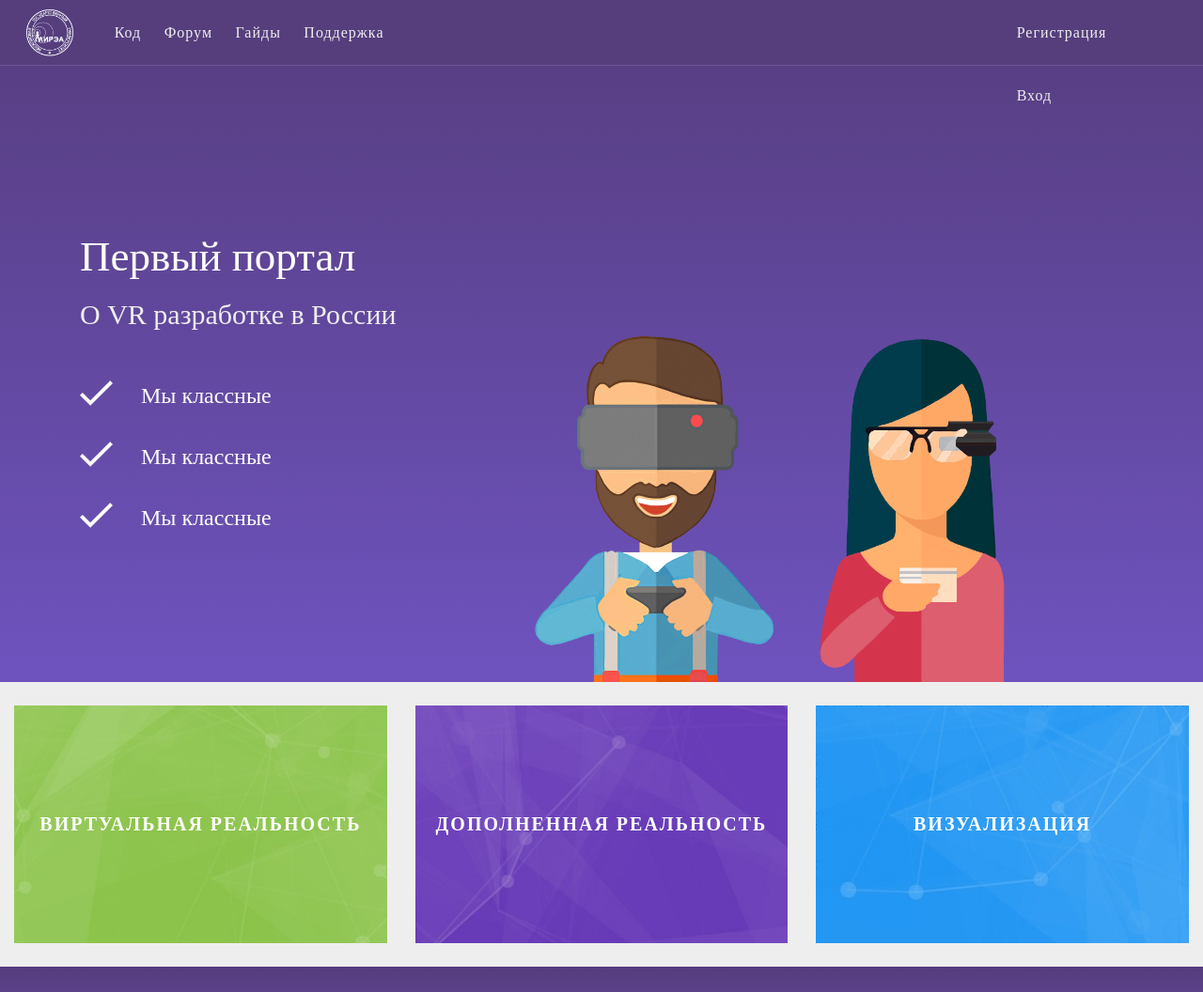
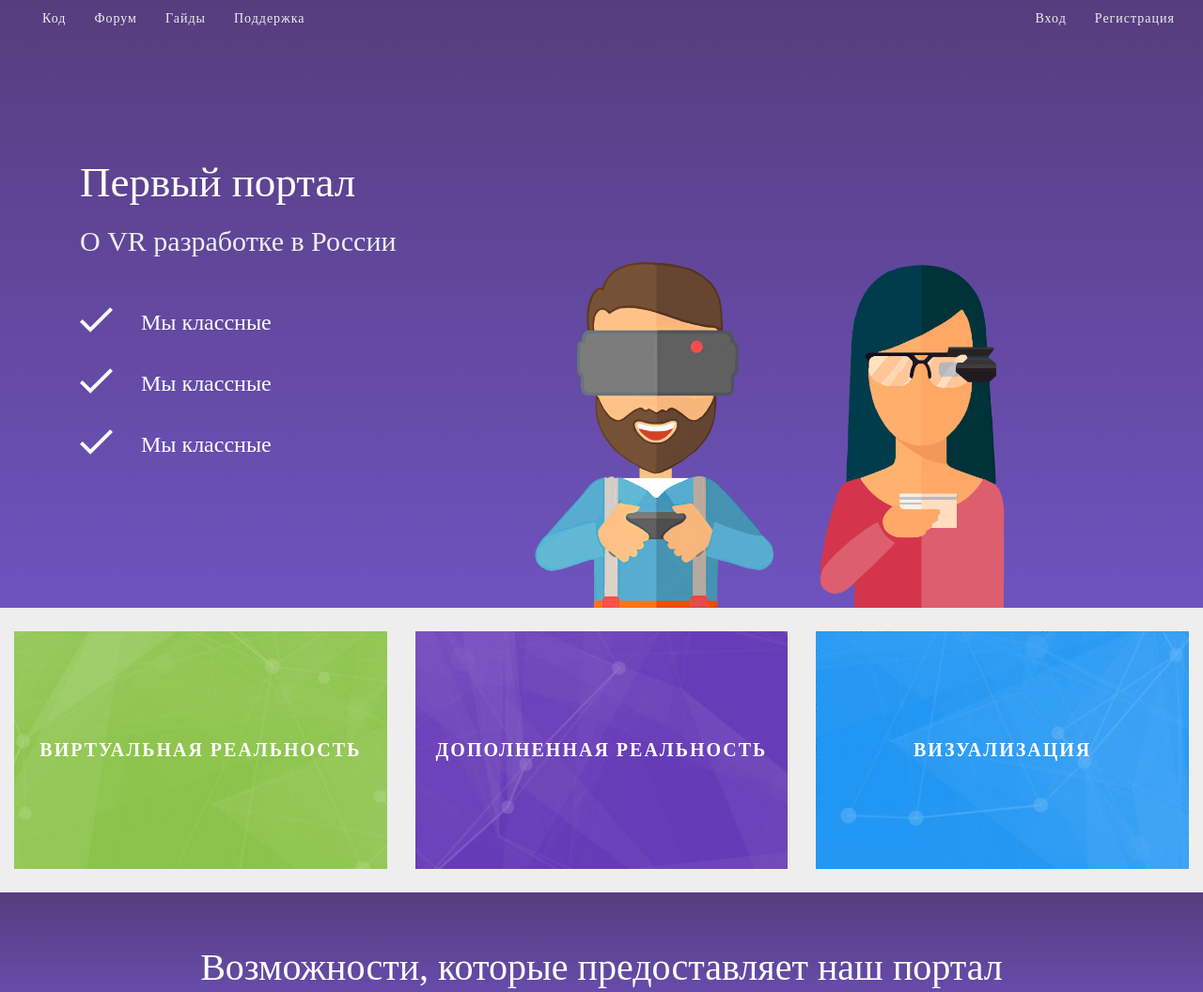
Before and after one commit to SlepoRus/MIREAVR, a website: page source/index.html in a window 1280 px wide. Shown: the top 1056 px of the page at 94% size. Drawn offline with nearby package versions, Linux system fonts and the light colour scheme; a web font is replaced by a local one.

Commit message:
new menu

```diff
--- a/source/index.html
+++ b/source/index.html
@@ -3,55 +3,42 @@
 <head>
 
 	<title>Document</title>
+
 	<link rel="stylesheet" href="node_modules/bootstrap/dist/css/bootstrap.css">
 	<link rel="stylesheet" type="text/css" href="style.css"/>
-	<script src="node_modules/jquery/dist/jquery.min.js"></script>
-	<script src="/script.js"></script>
+	<script type="text/javascript" src="https://ajax.googleapis.com/ajax/libs/jquery/1.11.0/jquery.min.js"></script>
+
+	<script src="node_modules/bootstrap/dist/js/bootstrap.min.js"></script>
+
 	<meta charset="UTF-8" name="viewport" content="width=device-width, initial-scale=1.0">
 </head>
 <body>
 	<header class="land">
-
-		<div class="row">
-		<div class="top-bar clearfix">
-		<div class="col-md-1">
-			<div class="logo">
-			 <a href="./index.html">
-			 	<img src="img/logo_mirea.png" class="img-responsive">
-			 </a>
-			</div>
+		<div class = "container-fluid">
+		<div class = "navbar-header">
+			<button type="button" class="navbar-toggle" data-toggle="collapse" data-target="#myNavbar">
+        <span class="icon-bar"></span>
+        <span class="icon-bar"></span>
+        <span class="icon-bar"></span>
+      </button>
 		</div>
-		<div class="col-md-4">
-			<div class="menu">
-				<ul>
-					<li><a href="#">Код</a></li>
-					<li><a href="./forum.html">Форум</a></li>
-					<li><a href="#">Гайды</a></li>
-					<li><a href="#">Поддержка</a></li>
-				</ul>
-			</div>
+		<div class="collapse navbar-collapse" id="myNavbar">
+			<ul class = "nav navbar-nav">
+				<li><a href="#">Код</a></li>
+				<li><a href="#">Форум</a></li>
+				<li><a href="#">Гайды</a></li>
+				<li><a href="#">Поддержка</a></li>
+			</ul>
+			<ul class = "nav navbar-nav navbar-right">
+				<li><a href="#">Вход</a></li>
+				<li><a href="#">Регистрация</a></li>
+			</ul>
 		</div>
-		<div class="col-md-3 col-md-offset-2">
-		</div>
-		<div class="col-md-2">
-			<div class="account">
-				<ul>
-					<li>Регистрация</li>
-					<li>Вход</li>
-				</ul>
-			</div>
 		</div>
 
-		</div>
 
-		</div>
-		</div>
-		<div class="row">
-		<div class="empty ">
-		</div>
-		</div>
 		<div class="container">
-		<div class="row">
+		<div class="content clearfix">
 			<div class="col-md-5">
 			<div class = "banner">
 			<h1>Первый портал</h1>
--- a/source/style.css
+++ b/source/style.css
@@ -23,7 +23,6 @@ body {
 }
 
 .land {
-	min-height: 660px;
 	background-image: linear-gradient(180deg, #563d7e, #6E53BF);
 }
 
@@ -31,6 +30,10 @@ body {
 	height: 90px;
 	background-image: linear-gradient(180deg, #007ecc, #0099f7);
 	color: #fff;
+}
+
+.content {
+	margin-top: 100px;
 }
 
 .row {
@@ -43,52 +46,25 @@ body {
 	background-color: #563e7d;
 }
 
-.logo {
-	max-width: 50px;
-	margin:auto;
-	margin-top:10px;
-}
 
-.menu {
-	font-size: 16px;
-	color: #fff;
-}
 
-ul {
-	padding:0px;
-	margin:0px;
-}
+.nav>li>a {
+		font-family: 'HelveticaNeueCyr';
+		font-size: 14px;
+    position: relative;
+    display: block;
+    padding: 10px 15px;
+    letter-spacing: 1px;
+    color: #eee;
+  }
 
-.menu li {
-	display: inline-block;
-	padding: 24px 20px 20px 0px;
-	font-family: 'HelveticaNeueCyr Thin';
-	letter-spacing: 1px;
-	color:#eee;
-}
 
-.menu li>a {color:#eee;}
 
-.account {
-	font-size: 16px;
-	color: #eee;
-	float: right;
-}
+  .navbar-toggle span {
+  	background-color: #fff;
+  }
 
-.account li {
-	display: inline-block;
-	padding: 24px 30px 20px 0px;
-	font-family: 'HelveticaNeueCyr Thin';
-	letter-spacing: 1px;
-	color:#eee;
-}
-.account li>a {
-	color: #eee;
-}
 
-.empty {
-	height: 85px;
-}
 
 .man {
 	max-height: 560px;
@@ -399,3 +375,9 @@ left: 50px;
 	transform: scale(1.5);
 	-webkit-filter: brightness(80%) contrast(150%);
 }
+
+@media (max-width: 800px) {
+	.content {
+		margin-top: 10px;
+	}
+}
```
